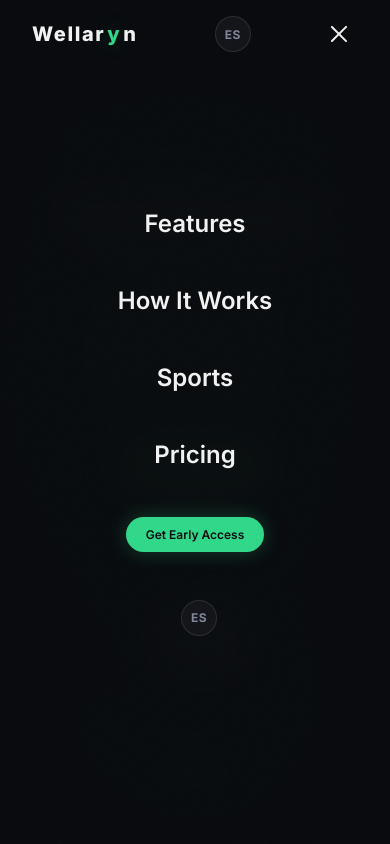
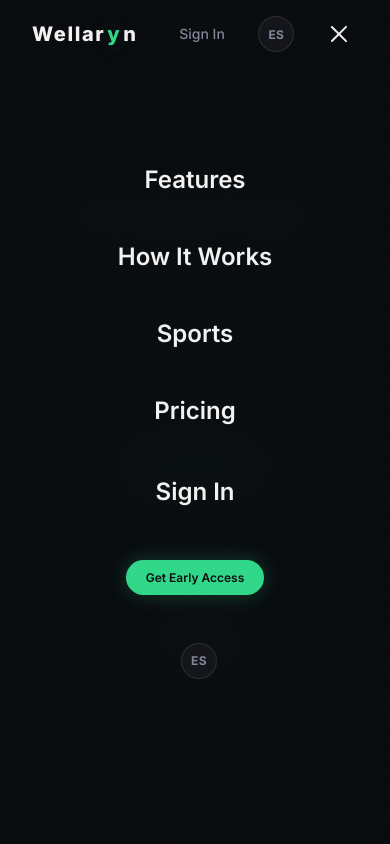
Before and after one commit to bajaorthopedics/wellaryn, a Next.js app: page / in a window 390 px wide. Both pictures are taken after a click on the button "Toggle menu". Shown: the top 844 px of the page. Built offline with nearby package versions, Linux system fonts and the light colour scheme; no server answers.

Commit message:
fix: restore Sign In / Iniciar Sesión button in navbar and mobile menu

```diff
--- a/src/app/page.js
+++ b/src/app/page.js
@@ -123,6 +123,10 @@ export default function Home() {
             </li>
           </ul>
 
+          <Link href="/auth/login" className={styles.navSignIn} id="nav-signin">
+            {lang === 'es' ? 'Iniciar Sesión' : 'Sign In'}
+          </Link>
+
           <button id="nav-cta" className={`btn btn-primary ${styles.navCta}`} onClick={() => router.push('/auth/register')}>
             {nav.getEarlyAccess}
           </button>
@@ -156,6 +160,7 @@ export default function Home() {
         <button className={styles.mobileNavLink} onClick={() => scrollTo('how-it-works')}>{nav.howItWorks}</button>
         <button className={styles.mobileNavLink} onClick={() => scrollTo('sports')}>{nav.sports}</button>
         <button className={styles.mobileNavLink} onClick={() => scrollTo('final-cta')}>{nav.pricing}</button>
+        <Link href="/auth/login" className={styles.mobileNavLink} onClick={() => setMenuOpen(false)}>{lang === 'es' ? 'Iniciar Sesión' : 'Sign In'}</Link>
         <button className="btn btn-primary btn-lg" onClick={() => router.push('/auth/register')}>{nav.getEarlyAccess}</button>
         <button className={styles.langToggle} onClick={toggleLang}>{t('langToggle', lang)}</button>
       </div>
--- a/src/app/page.module.css
+++ b/src/app/page.module.css
@@ -67,8 +67,20 @@
   color: var(--text-primary);
 }
 
+.navSignIn {
+  color: var(--text-secondary);
+  font-size: var(--font-size-sm);
+  font-weight: 500;
+  text-decoration: none;
+  transition: color var(--duration-fast) var(--ease-out);
+  margin-left: var(--space-md);
+}
+.navSignIn:hover {
+  color: var(--accent);
+}
+
 .navCta {
-  margin-left: var(--space-md);
+  margin-left: var(--space-sm);
 }
 
 .langToggle {
```
